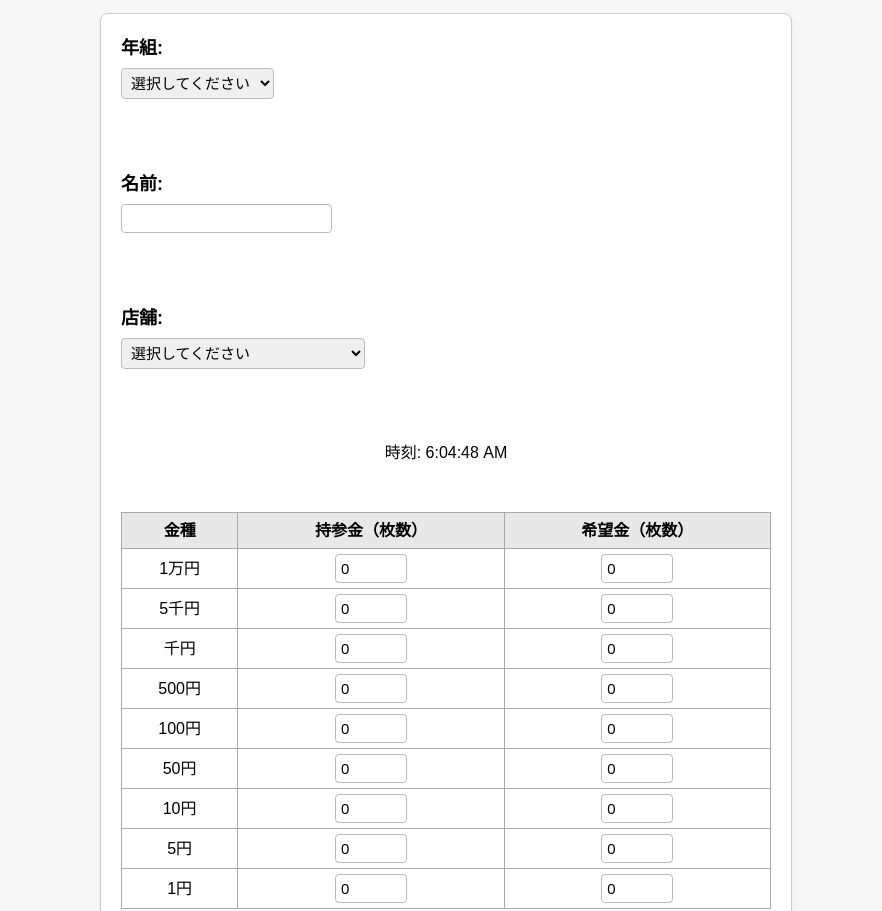
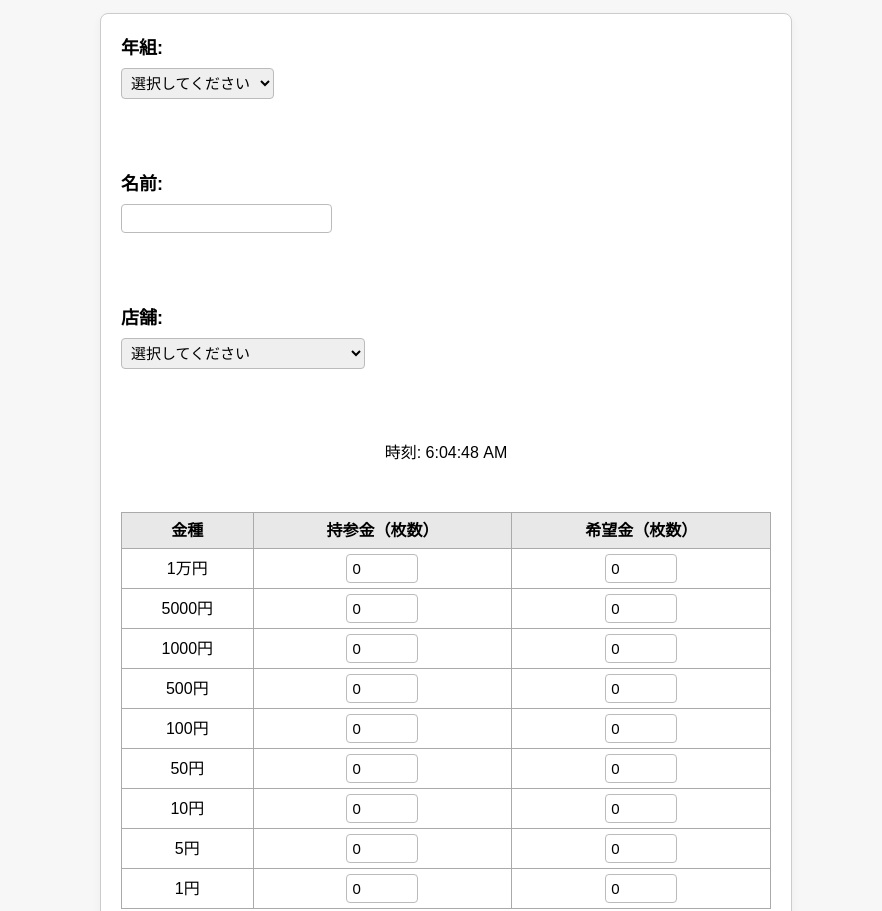
Before and after one commit to izusho3402/-, a plain HTML site: page index.html in a window 1280 px wide. Shown: the part 189-1100 px from the top of the page, without its empty margins (194-1076 px from the left). Drawn offline with Linux system fonts and the light colour scheme.

```diff
--- a/index.html
+++ b/index.html
@@ -161,8 +161,8 @@
         <th>希望金（枚数）</th>
       </tr>
       <tr><td>1万円</td><td><input type="number" name="jisan_10000" value="0"></td><td><input type="number" name="kibou_10000" value="0"></td></tr>
-      <tr><td>5千円</td><td><input type="number" name="jisan_5000" value="0"></td><td><input type="number" name="kibou_5000" value="0"></td></tr>
-      <tr><td>千円</td><td><input type="number" name="jisan_1000" value="0"></td><td><input type="number" name="kibou_1000" value="0"></td></tr>
+      <tr><td>5000円</td><td><input type="number" name="jisan_5000" value="0"></td><td><input type="number" name="kibou_5000" value="0"></td></tr>
+      <tr><td>1000円</td><td><input type="number" name="jisan_1000" value="0"></td><td><input type="number" name="kibou_1000" value="0"></td></tr>
       <tr><td>500円</td><td><input type="number" name="jisan_500" value="0"></td><td><input type="number" name="kibou_500" value="0"></td></tr>
       <tr><td>100円</td><td><input type="number" name="jisan_100" value="0"></td><td><input type="number" name="kibou_100" value="0"></td></tr>
       <tr><td>50円</td><td><input type="number" name="jisan_50" value="0"></td><td><input type="number" name="kibou_50" value="0"></td></tr>
```
